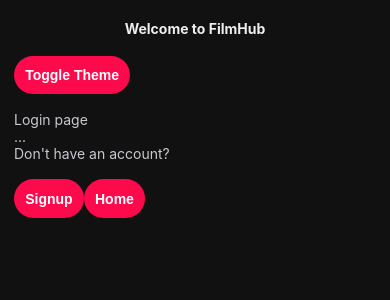
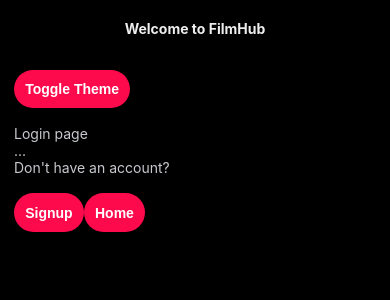
Before and after one commit to fslzrr/film-hub, a React (Create React App) app: page / in a window 390 px wide. Shown: the top 300 px of the page. Built offline with nearby package versions, Linux system fonts and the light colour scheme.

Commit message:
gave pwa native like feeling on iphone

```diff
--- a/public/index.html
+++ b/public/index.html
@@ -3,7 +3,10 @@
   <head>
     <meta charset="utf-8" />
     <link rel="icon" href="%PUBLIC_URL%/favicon.ico" />
-    <meta name="viewport" content="width=device-width, initial-scale=1" />
+    <meta
+      name="viewport"
+      content="width=device-width, initial-scale=1, viewport-fit=cover"
+    />
     <meta name="theme-color" content="#000000" />
     <meta
       name="description"
@@ -25,6 +28,15 @@
       Learn how to configure a non-root public URL by running `npm run build`.
     -->
     <title>React App</title>
+    <style type="text/css">
+      html,
+      body {
+        height: 100%;
+      }
+      div#root {
+        height: 100%;
+      }
+    </style>
   </head>
   <body>
     <noscript>You need to enable JavaScript to run this app.</noscript>
--- a/src/App.module.scss
+++ b/src/App.module.scss
@@ -3,13 +3,14 @@
 :root {
   font-size: 14px;
 }
+
 * {
   margin: 0;
   padding: 0;
 }
 
 div.App {
-  height: 100vh;
+  height: 100%;
 
   h1 {
     font-size: 1.4rem;
@@ -43,9 +44,6 @@ div.App {
   }
 
   @include themify($themes) {
-    color: themed("text-color");
-    background-color: themed("bg-color");
-
     h1,
     h2,
     h3,
--- a/src/App.tsx
+++ b/src/App.tsx
@@ -1,4 +1,4 @@
-import React, { useState } from "react";
+import React, { useState, useEffect } from "react";
 
 import ThemeContext from "./theme/themeContext";
 import styles from "./App.module.scss";
@@ -23,6 +23,10 @@ type PageOptions = "Login" | "Signup" | "Home";
 const App: React.FunctionComponent<{}> = () => {
   const [theme, setTheme] = useState<"light" | "dark">("dark");
   const [page, setPage] = useState<PageOptions>("Login");
+
+  useEffect(() => {
+    document.body.style.backgroundColor = theme === "light" ? "white" : "black";
+  }, [theme]);
 
   const themeClass = (
     styles: { readonly [key: string]: string },
--- a/src/core/Header.module.scss
+++ b/src/core/Header.module.scss
@@ -6,14 +6,15 @@
   left: 0;
   right: 0;
   height: 4rem;
-  z-index: 100;
-
   display: flex;
   justify-content: space-between;
   align-items: center;
 
+  z-index: 100;
+
   .Action {
     padding: 0 1rem;
+    margin-bottom: 1rem;
     width: 2rem;
   }
 
@@ -22,3 +23,7 @@
     background-color: themed("bg-color");
   }
 }
+
+.Header + * {
+  margin-top: 4rem;
+}
--- a/src/core/PageContainer.module.scss
+++ b/src/core/PageContainer.module.scss
@@ -1,13 +1,20 @@
+@import "../theme/theme.module.scss";
+
 div.PageContainer {
-  position: absolute;
-  top: 3rem;
-  bottom: 0;
+  position: relative;
+  top: 0;
   left: 0;
   right: 0;
+
+  padding: 1rem 1rem 0 1rem;
+  padding-bottom: calc(5rem + env(safe-area-inset-bottom));
+
+  min-height: calc(100% - 6rem - env(safe-area-inset-bottom));
+
   overflow-y: scroll;
-  padding: 1rem 1rem 0 1rem;
+
+  @include themify($themes) {
+    color: themed("text-color");
+    background-color: themed("bg-color");
+  }
 }
-
-div.PageContainer.RemovedHeader {
-  top: 0;
-}
--- a/src/core/PageContainer.tsx
+++ b/src/core/PageContainer.tsx
@@ -1,20 +1,20 @@
 import React from "react";
 import styles from "./PageContainer.module.scss";
+import ThemeContext from "../theme/themeContext";
 
 type PageContainerType = {
   children: React.ReactNodeArray | React.ReactNode;
-  removedHeader?: boolean;
 };
 
 const PageContainer: React.FunctionComponent<PageContainerType> = (props) => {
   return (
-    <div
-      className={`${styles.PageContainer} ${
-        props.removedHeader && styles.RemovedHeader
-      }`}
-    >
-      {props.children}
-    </div>
+    <ThemeContext.Consumer>
+      {({ themeClass, theme }) => (
+        <div className={`${styles.PageContainer} ${themeClass(styles, theme)}`}>
+          {props.children}
+        </div>
+      )}
+    </ThemeContext.Consumer>
   );
 };
 
--- a/src/core/TabBar.module.scss
+++ b/src/core/TabBar.module.scss
@@ -10,6 +10,8 @@ div.TabBar {
   left: 0;
   right: 0;
   height: 4rem;
+
+  padding-bottom: env(safe-area-inset-bottom);
 
   border-radius: 2rem 2rem 0 0;
 
--- a/src/pages/Feed.tsx
+++ b/src/pages/Feed.tsx
@@ -5,10 +5,10 @@ import PageContainer from "../core/PageContainer";
 
 const Feed: React.FunctionComponent<PageType> = (props) => {
   return (
-    <>
+    <PageContainer>
       <Header title="FilmHub"></Header>
-      <PageContainer>Feed Page</PageContainer>
-    </>
+      <p>Feed Page</p>
+    </PageContainer>
   );
 };
 
--- a/src/pages/Login.tsx
+++ b/src/pages/Login.tsx
@@ -6,9 +6,8 @@ import Button from "../core/Button";
 
 const Login: React.FunctionComponent<PageType> = (props) => {
   return (
-    <>
+    <PageContainer>
       <Header title="Welcome to FilmHub"></Header>
-      <PageContainer>
       <Button onClick={props.toggleTheme}>Toggle Theme</Button>
 
       <p>
@@ -24,7 +23,6 @@ const Login: React.FunctionComponent<PageType> = (props) => {
       <Button onClick={() => props.to("Signup")}>Signup</Button>
       <Button onClick={() => props.to("Home")}>Home</Button>
     </PageContainer>
-    </>
   );
 };
 
--- a/src/pages/Search.tsx
+++ b/src/pages/Search.tsx
@@ -5,10 +5,10 @@ import PageContainer from "../core/PageContainer";
 
 const Search: React.FunctionComponent<PageType> = (props) => {
   return (
-    <>
+    <PageContainer>
       <Header title="Search"></Header>
-      <PageContainer>Search Page</PageContainer>
-    </>
+      <p>Search Page</p>
+    </PageContainer>
   );
 };
 
--- a/src/pages/Signup.tsx
+++ b/src/pages/Signup.tsx
@@ -6,9 +6,8 @@ import Button from "../core/Button";
 
 const Signup: React.FunctionComponent<PageType> = (props) => {
   return (
-    <>
+    <PageContainer>
       <Header title="Create a New Account"></Header>
-      <PageContainer>
       <p>Signup page</p>
       <p>...</p>
 
@@ -18,7 +17,6 @@ const Signup: React.FunctionComponent<PageType> = (props) => {
       </p>
       <Button onClick={() => props.to("Login")}>Login</Button>
     </PageContainer>
-    </>
   );
 };
 
--- a/src/theme/theme.module.scss
+++ b/src/theme/theme.module.scss
@@ -1,12 +1,12 @@
 $themes: (
   light: (
-    bg-color: #f5f7f9,
+    bg-color: #fff,
     text-color: #5d6470,
     title-color: #222,
     action-color: #fd0a4c,
   ),
   dark: (
-    bg-color: #111,
+    bg-color: #000,
     text-color: #c7c9ce,
     title-color: #eee,
     action-color: #fd0a4c,
```
Lines whose indentation alone changed are shown as unchanged.
